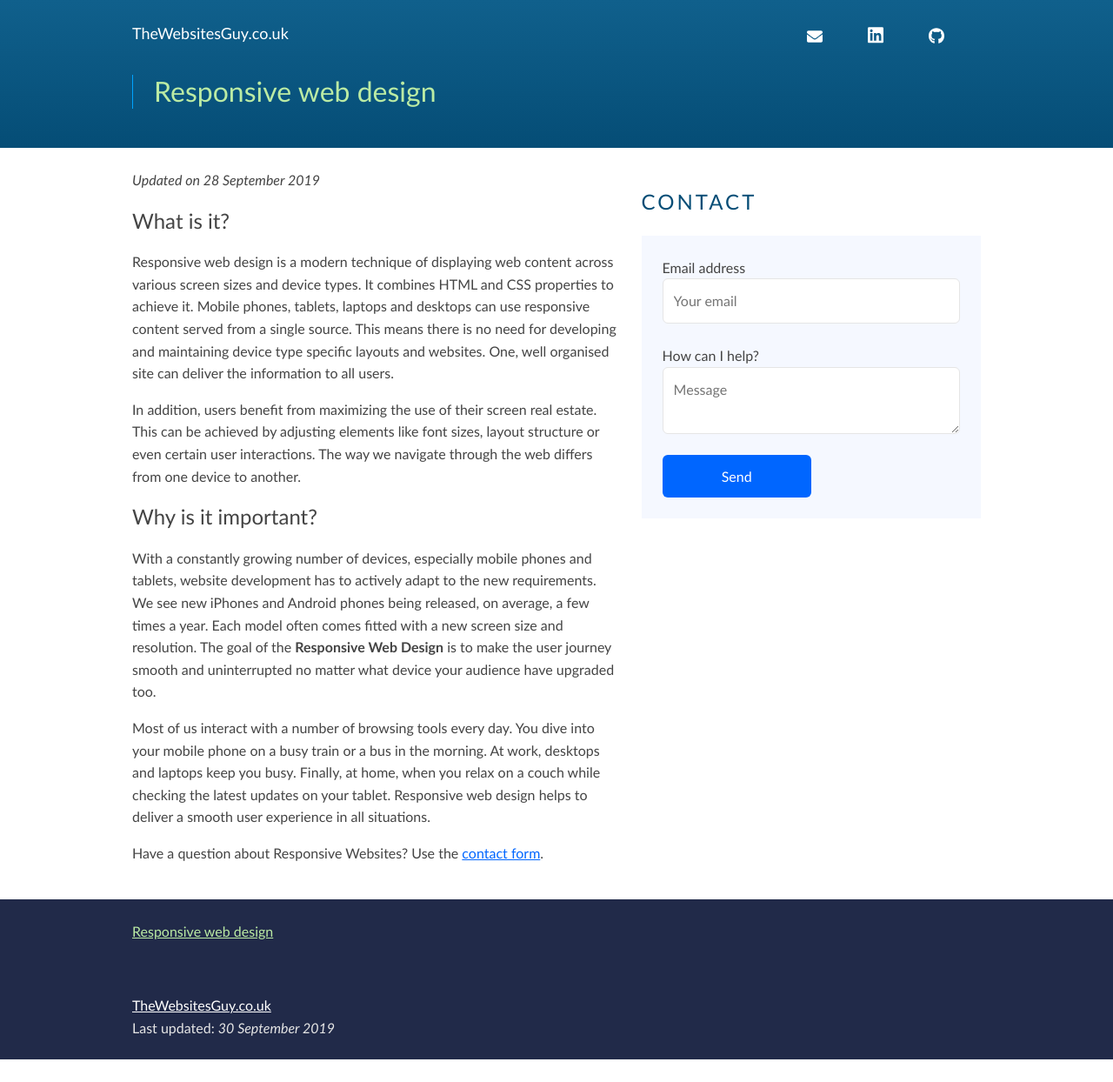
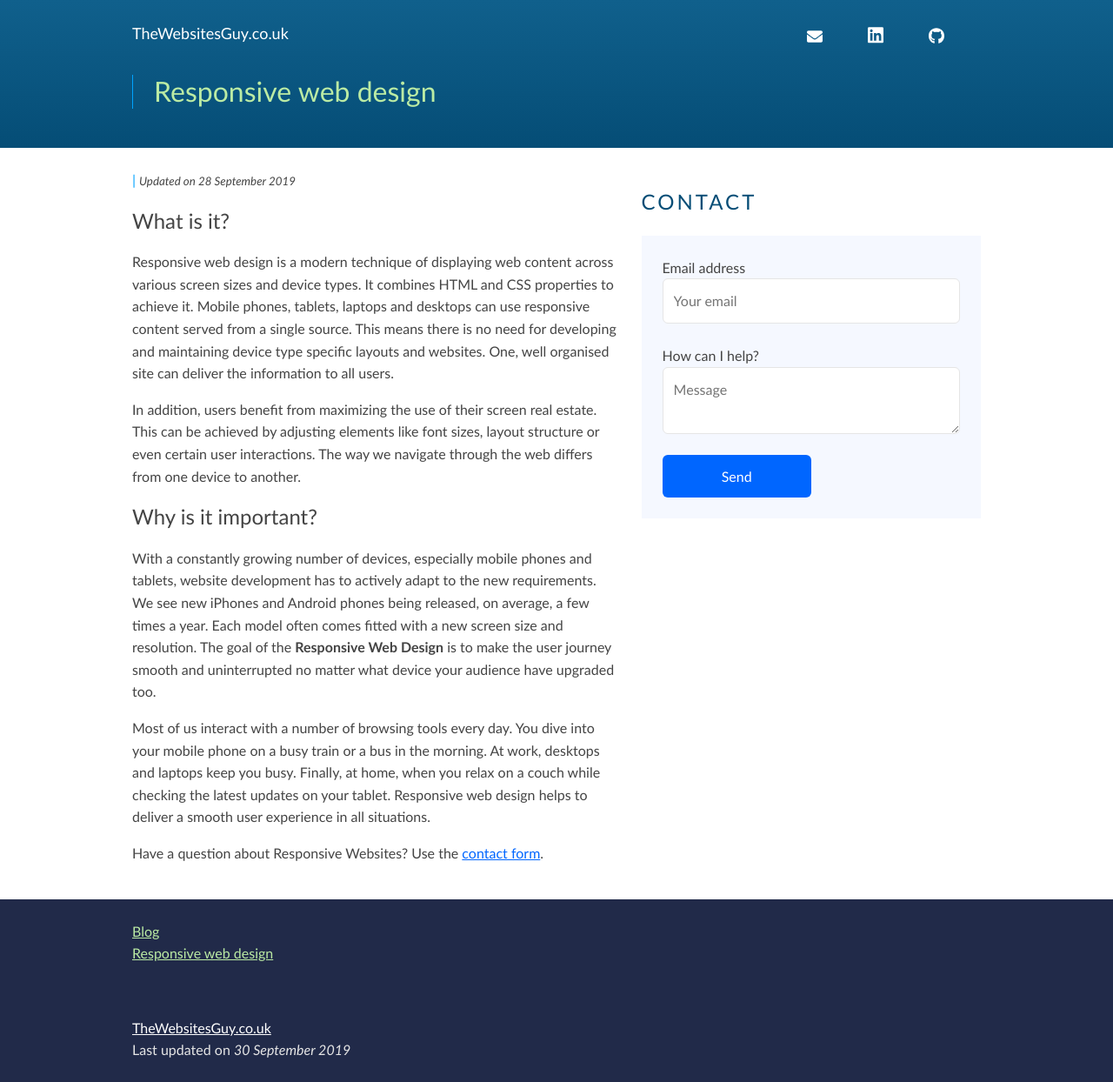
Before and after one commit to proochster/thewebsitesguy, a Jekyll site: the page built from responsive-web-design.html, in a window 1280 px wide and 1244 px high. Shown: the whole window at 87% size. Built offline with Jekyll 4.4.1, drawn with Linux system fonts in a browser that asks for light colours; comment, search, counter and statistics services are not loaded.

Commit message:
^ Layout improvements

```diff
--- a/_includes/footer.html
+++ b/_includes/footer.html
@@ -1,18 +1,12 @@
         <footer>
             <div class="wrapper m:flex">
-                <div class="m-50 l-25 p-b p-r-d">
-                     <a title="Introduction to responsive web design" href="{{ site.url }}/responsive-web-design" class="secondary block">Responsive web design</a>
+                <div class="m-50 l-25 p-b p-r-d">{% for page in site.pages %}{% if page.title %}
+                    <a title="{{ page.title }}" href="{{ site.url }}{{ page.url }}" class="secondary block">{{ page.title }}</a>{% endif %}{% endfor %}
                 </div>
-                <!-- <div>
-                    column
-                </div>
-                <div class="m-50 l-25 p-b">
-                   column
-                </div> -->
             </div>
             <div class="wrapper">
                 <a href="{{ site.url }}" title="TheWebsitesGuy homepage" class="p-r-d block">{{ site.title }}</a>
-                Last updated: <span class="italic">{{ site.time | date_to_long_string }}</span>
+                Last updated on <span class="italic">{{ site.time | date_to_long_string }}</span>
             </div>
         </footer>
         <script src="https://www.gstatic.com/firebasejs/6.6.2/firebase-app.js"></script>
--- a/_layouts/default.html
+++ b/_layouts/default.html
@@ -10,7 +10,7 @@
 <div class="wrapper">
     <div class="content m:flex">
         <main class="main m:60 p-r-d">
-            {% if page.date %}<span class="block italic">Updated on {{ page.date | date_to_long_string }}</span>{% endif %}
+            {% if page.date %}<span class="block italic"><span class="accent">|</span> <small>Updated on {{ page.date | date_to_long_string }}</small></span>{% endif %}
             {{ content }}
         </main>
         <aside class="m:40">
```
